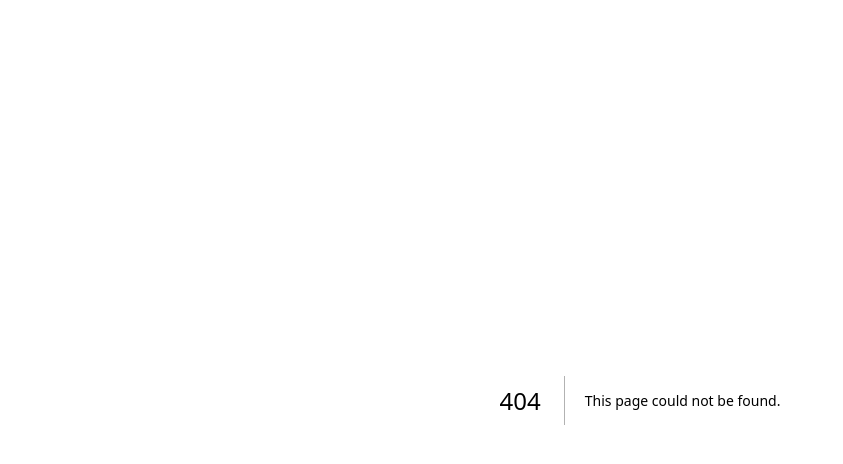
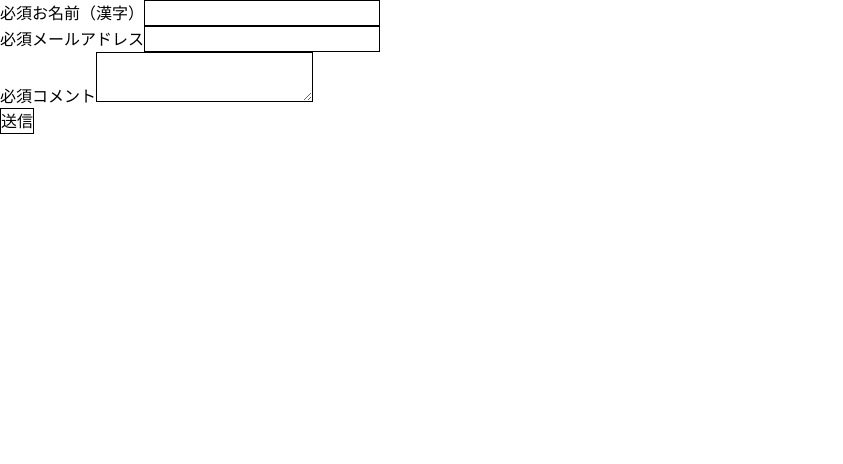
Before and after one commit to YM202c2100/learn-api, a Next.js app: page /ReactHookForm in a window 1280 px wide. Before the commit this address had no page. Shown: the top 464 px of the page, without its empty margins (0-843 px from the left). Built offline with nearby package versions, Linux system fonts and the light colour scheme.

Commit message:
ReactHookFormを用いたフォーム管理

```diff
--- /dev/null
+++ b/app/ReactHookForm/page.tsx
@@ -0,0 +1,120 @@
+'use client'
+import { FieldValues, useForm } from "react-hook-form";
+import { useRouter  } from "next/navigation";
+
+export default function Contact(){
+  const router = useRouter();
+
+  interface IformData {
+    name:string
+    email:string
+    comment:string
+  }
+  const {
+    register,
+    handleSubmit,
+    formState: { errors },
+  } = useForm<IformData>()
+
+  const onSubmit = async (data:FieldValues) => {
+    try {
+      // const endpoint = process.env.NEXT_PUBLIC_FETCH_URL as string
+      // console.log(endpoint);
+      // const response = await fetch(endpoint, {
+      //   method:"POST",
+      //   headers:{
+      //     "Content-Type":"application/json"
+      //   },
+      //   body:JSON.stringify(data)
+      // })
+      // const result = await response.json()
+      // router.push('/complete');
+      console.log(data);
+      router.push("/ReactHookForm")
+
+    } catch (error) {
+      console.log(error);
+      // router.push('/error');
+      router.push("/ReactHookForm")
+    }
+
+  }
+
+  return (
+    <>
+    <section className="Contact">
+        <form onSubmit={handleSubmit(onSubmit)}>
+          <div className="form-item">
+            <label>
+              <span className="required">必須</span>
+              <span className="label">お名前（漢字）</span>
+              <input
+                type="text"
+                {...register("name", {
+                  required: "お名前（漢字）を入力してください",
+                  maxLength: {
+                    value: 20,
+                    message: "20文字以下で入力してください",
+                  },
+                })}
+                className="border border-black"
+              />
+            </label>
+            {errors.name?.message && (
+              <p className="error-message">{errors.name.message}</p>
+            )}
+          </div>
+
+          <div className="form-item">
+            <label>
+              <span className="required">必須</span>
+              <span className="label">メールアドレス</span>
+              <input
+                type="text"
+                {...register("email", {
+                  required: "メールアドレスを入力してください",
+                  maxLength: {
+                    value: 50,
+                    message: "50文字以下で入力してください",
+                  },
+                  pattern: {
+                    value:
+                      /^[a-zA-Z0-9_.+-]+@([a-zA-Z0-9][a-zA-Z0-9-]*[a-zA-Z0-9]*\.)+[a-zA-Z]{2,}$/,
+                    message: "正しいメールアドレスを入力してください。",
+                  },
+                })}
+                className="border border-black"
+              />
+            </label>
+            {errors.email && (
+              <p className="error-message">{errors.email.message}</p>
+            )}
+          </div>
+
+          <div className="form-item">
+            <label>
+              <span className="required">必須</span>
+              <span className="label">コメント</span>
+              <textarea
+                {...register("comment", {
+                  required: "コメントを入力してください",
+                  maxLength: {
+                    value: 1000,
+                    message: "1000文字以下で入力してください",
+                  },
+                })}
+                className="border border-black"
+              />
+            </label>
+            {errors.comment?.message && (
+              <p className="error-message">{errors.comment.message}</p>
+            )}
+          </div>
+          <div className="submit-button">
+            <button type="submit" className="border border-black">送信</button>
+          </div>
+        </form>
+      </section>
+	  </>
+    )
+}
--- a/package.json
+++ b/package.json
@@ -13,7 +13,8 @@
     "json-server": "^1.0.0-beta.2",
     "next": "14.2.6",
     "react": "^18",
-    "react-dom": "^18"
+    "react-dom": "^18",
+    "react-hook-form": "^7.53.0"
   },
   "devDependencies": {
     "@types/node": "^20",
```
Also changed, not shown: 2 other files (tests, documents, lock files or other folders).
